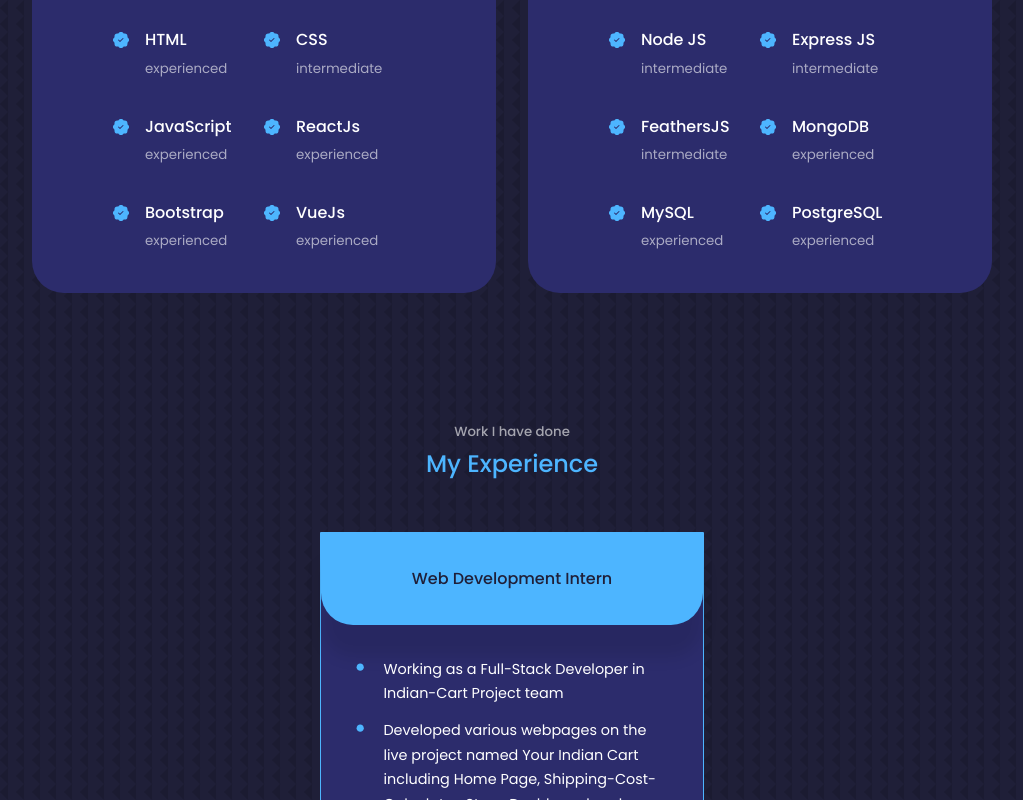
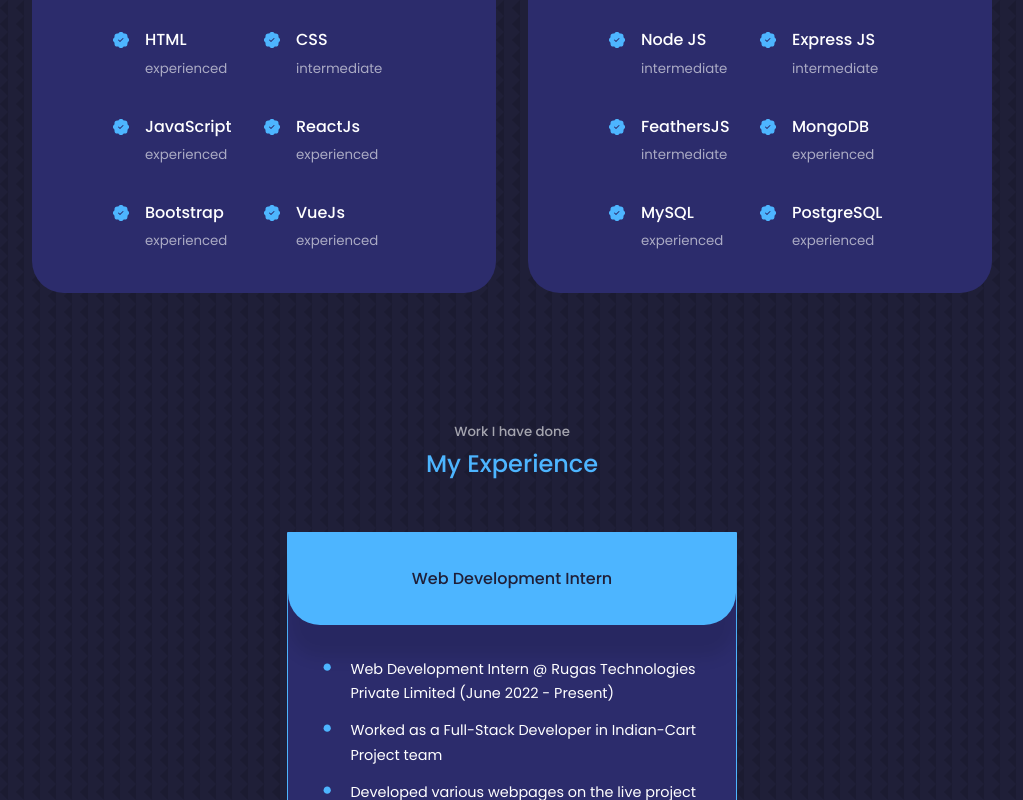
Before and after one commit to bhavyak13/portfolio, a React (Create React App) app: page / in a window 1280 px wide. Shown: the part 2000-2800 px from the top of the page, without its empty margins (128-1151 px from the left). Built offline with nearby package versions, Linux system fonts and the light colour scheme; the HTML template or start-up script is replaced by a standard one.

Commit message:
pic + exp update

```diff
--- a/src/Components/01_Header/Header.js
+++ b/src/Components/01_Header/Header.js
@@ -1,5 +1,5 @@
 import React from 'react'
-import dp from '../../assets/dp.jpg'
+import dp from '../../assets/dp1.jpeg'
 import CTA from './CTA'
 import HeaderSocials from './HeaderSocials'
 import './Header.css'
--- a/src/Components/05_Experience/Experience.css
+++ b/src/Components/05_Experience/Experience.css
@@ -1,15 +1,17 @@
 .Experience__container {
+    /*
+    display: grid;
+    grid-template-columns: repeat(2, 1fr);
+    // grid-template-columns: repeat(3, 1fr);
+    gap: 3rem;
+    */
     display: flex;
     align-items: center;
     justify-content: center;
-    /* display: grid; */
-    /* grid-template-columns: repeat(3, 1fr); */
-    /* gap: 3rem; */
-
 }
 
 .Experience {
-    width: 40% !important;
+    width: 450px;
     background: var(--color-bg-variant);
     border-radius: 0 0 2rem 2rem;
     border: 1px solid var(--color-primary);
@@ -56,9 +58,7 @@
 }
 
 /* media quiries for med devices */
-
 @media screen and (max-width:1024px) {
-
     .services__container {
         grid-template-columns: 1fr 1fr;
         gap: 2rem
@@ -75,16 +75,27 @@
 }
 
 /* media quiries for small devices */
+@media screen and (max-width:1200px) {
+    .Experience__container {
+        grid-template-columns: 1fr 1fr;
+        gap: 1.5rem;
+    }
+
+    .Experience {
+        width: 100% !important;
+    }
+
+}
 
 @media screen and (max-width:600px) {
 
-    .services__container {
+    .Experience__container {
         grid-template-columns: 1fr;
         gap: 1.5rem;
     }
 
     .Experience {
-        width: 90% !important;
+        width: 100% !important;
     }
 
 }
--- a/src/Components/05_Experience/Experience.js
+++ b/src/Components/05_Experience/Experience.js
@@ -2,12 +2,25 @@ import React from 'react'
 import { GoPrimitiveDot } from 'react-icons/go'
 import './Experience.css'
 
-const a = [
-  'Working as a Full-Stack Developer in Indian-Cart Project team',
+const x = [
+  {
+    role:'Web Development Intern',
+    content: [
+      'Web Development Intern @ Rugas Technologies Private Limited (June 2022 - Present)',
+      'Worked as a Full-Stack Developer in Indian-Cart Project team',
       'Developed various webpages on the live project named Your Indian Cart including Home Page, Shipping-Cost-Calculator, Store, Dashboard and many others using VueJS as frontend framework',
       'Added various new API requests at the backend for the corresponding webpages using FeathersJS.',
-  //  '', '', '', ''
-];
+    ],
+  },
+  // {
+  //   role:'Google ML Bootcamp Trainee',
+  //   content: [
+  //     'Selected as one of the 400 trainees all over the country in the Machine Learning Training program with specialization in Deep Learning organized by Google.',
+  //     'Deep Learning Sepcialization Course was prepared by Andrew Ng and quizzes were conducted very frequently to test the learnings.',
+
+  //   ],
+  // }
+]
 
 const Experience = () => {
   return (
@@ -15,12 +28,13 @@ const Experience = () => {
       <h5>Work I have done</h5>
       <h2>My Experience</h2>
       <div className='container Experience__container'>
-        <article className='Experience'>
+        {x.map((e, indx) => (
+          <article className='Experience' key={indx}>
             <div className='Experience__head'>
-            <h3>Web Development Intern</h3>
+              <h3>{e.role}</h3>
             </div>
             <ul className='Experience__list'>
-            {a.map((e, i) => (
+              {e.content.map((e, i) => (
                 <li key={i}>
                   <p>
                     <GoPrimitiveDot className='Experience__list-icon' />
@@ -30,6 +44,8 @@ const Experience = () => {
               ))}
             </ul>
           </article>
+        ))}
+
       </div>
     </section>
   )
```
Also changed, not shown: src/assets/dp1.jpeg (added). Lines whose indentation alone changed are shown as unchanged.
